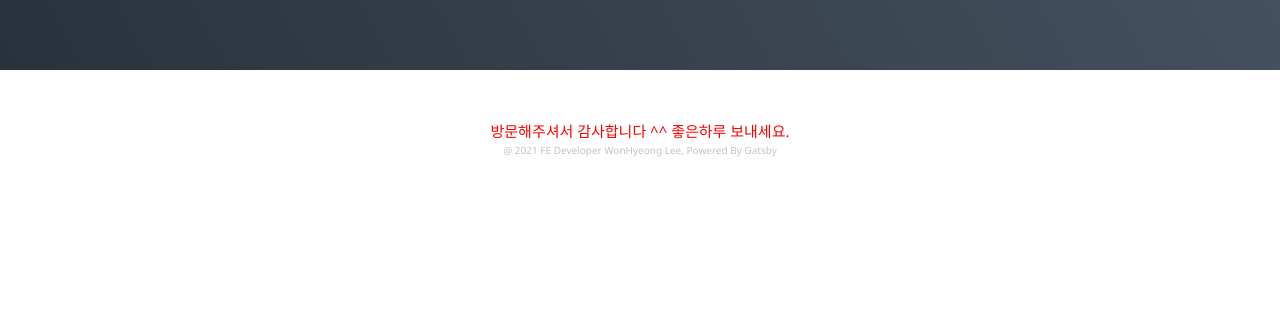
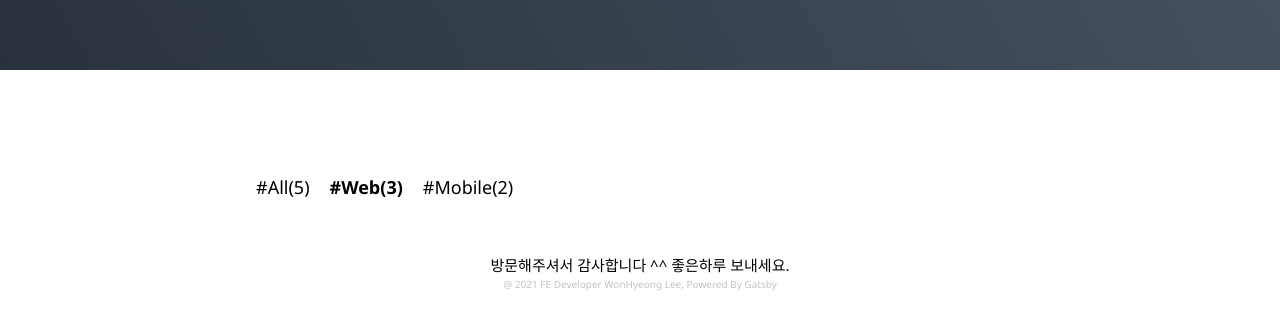
Before and after one commit to WonhyeongLee/WonhyeongLee.github.io, a Gatsby site: page / in a window 1280 px wide. Shown: the part 330-660 px from the top of the page. Built offline with nearby package versions, Linux system fonts and the light colour scheme; Gatsby itself is replaced by a stand-in of ours.

Commit message:
:sparkles: CategoryList 추가, GlobalStyle 에서 모든 색상 red로 설정한 것 수정
CategoryList 의 props 는 임의로 설정해서 넣은 상태

```diff
--- a/src/components/common/GlobalStyle.tsx
+++ b/src/components/common/GlobalStyle.tsx
@@ -13,7 +13,6 @@ const defaultStyle = css`
   body,
   div #___gatsby {
     height: 100%;
-    color: red;
   }
 
   a,
--- /dev/null
+++ b/src/components/main/CategoryList.tsx
@@ -0,0 +1,59 @@
+import React, { ReactNode } from 'react'
+import styled from '@emotion/styled'
+import { Link } from 'gatsby'
+
+type CategoryListProps = {
+  selectedCategory: string
+  categoryList: {
+    [key: string]: number
+  }
+}
+type CategoryItemProps = {
+  active: boolean
+}
+type GatsbyLinkProps = {
+  children: ReactNode
+  className?: string
+  to: string
+} & CategoryItemProps
+
+const CategoryListWrapper = styled.div`
+  display: flex;
+  flex-wrap: wrap;
+  width: 768px;
+  margin: 100px auto 0;
+`
+const CategoryItem = styled(({ active, ...props }: GatsbyLinkProps) => (
+  <Link {...props} />
+))`
+  margin-right: 20px;
+  padding: 5px 0;
+  font-size: 18px;
+  font-weight: ${({ active }) => (active ? '800' : '400')};
+  cursor: pointer;
+  &:last-of-type {
+    margin-right: 0;
+  }
+`
+
+const CategoryList: React.FC<CategoryListProps> = ({
+  selectedCategory,
+  categoryList,
+}) => {
+  return (
+    <CategoryListWrapper>
+      {Object.entries(categoryList).map(([name, count]) => (
+        // active 타입이 boolean 이라 발생하는 오류
+        <CategoryItem
+          to={`/?category=${name}`}
+          active={name === selectedCategory}
+          key={name}
+        >
+          #{name}({count})
+        </CategoryItem>
+      ))}
+    </CategoryListWrapper>
+  )
+}
+
+export default CategoryList
--- a/src/pages/index.tsx
+++ b/src/pages/index.tsx
@@ -3,7 +3,13 @@ import styled from '@emotion/styled'
 import GlobalStyle from 'components/common/GlobalStyle'
 import Introduction from 'components/main/Introduction'
 import Footer from 'components/common/footer/Footer'
+import CategoryList from 'components/main/CategoryList'
 
+const CATEGORY_LIST = {
+  All: 5,
+  Web: 3,
+  Mobile: 2,
+}
 const Container = styled.div`
   display: flex;
   flex-direction: column;
@@ -14,6 +20,7 @@ const IndexPage: FunctionComponent = function () {
     <Container>
       <GlobalStyle />
       <Introduction />
+      <CategoryList selectedCategory="Web" categoryList={CATEGORY_LIST} />
       <Footer />
     </Container>
   )
```
